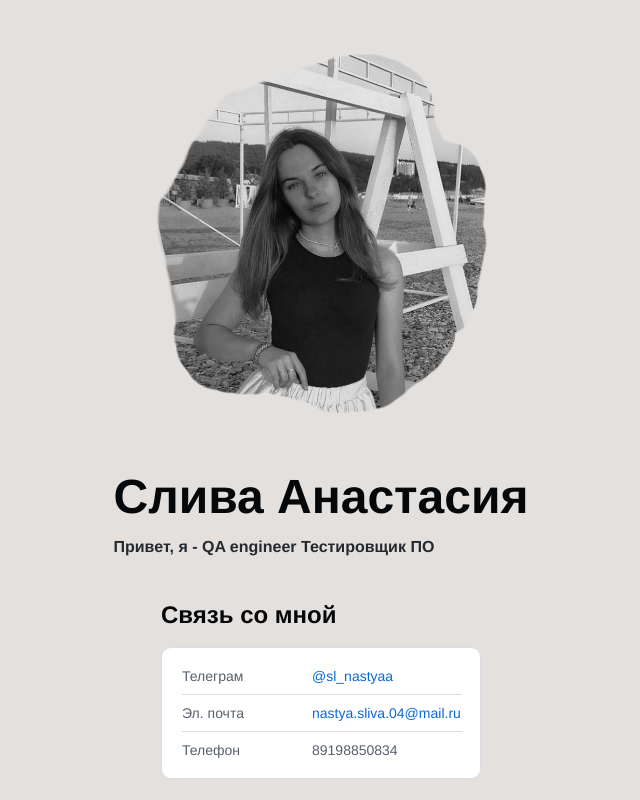
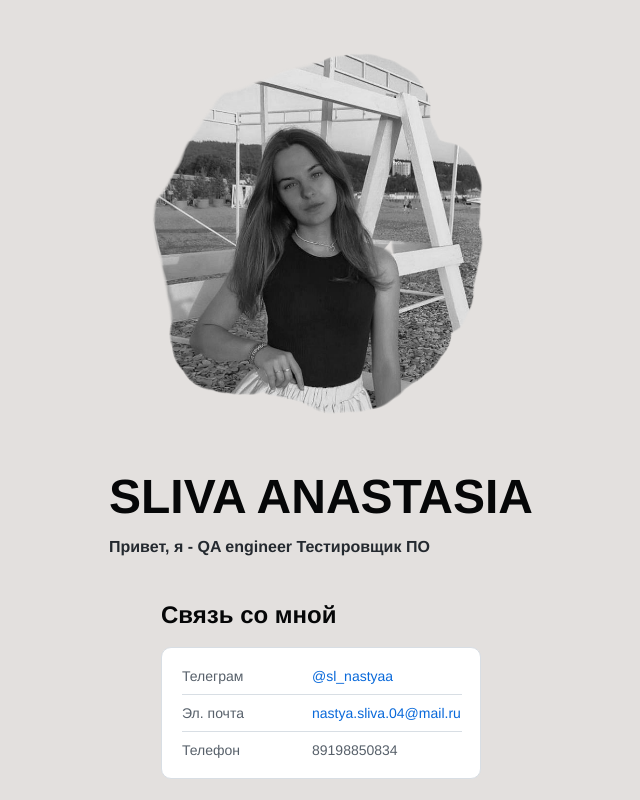
Before and after one commit to Sliva-Anastasia-qa/cv, a plain HTML site: page index.html in a window 1280 px wide. Shown: the top 800 px of the page, without its empty margins (319-959 px from the left). Drawn offline with Linux system fonts and the light colour scheme.

```diff
--- a/index.html
+++ b/index.html
@@ -11,7 +11,7 @@
   <body>
     <header class="header">
       <img src="./avatar.png" alt="avatar" class="header__avatar" />
-      <h1 class="header__title">Слива Анастасия</h1>
+      <h1 class="header__title">SLIVA ANASTASIA</h1>
       <h3 class="header__subtitle">Привет, я - QA engineer Тестировщик ПО</h3>
     </header>
     <main>
```
